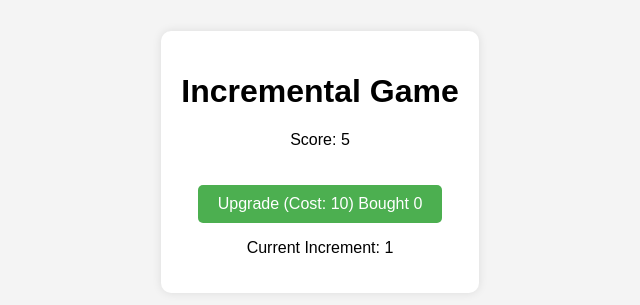
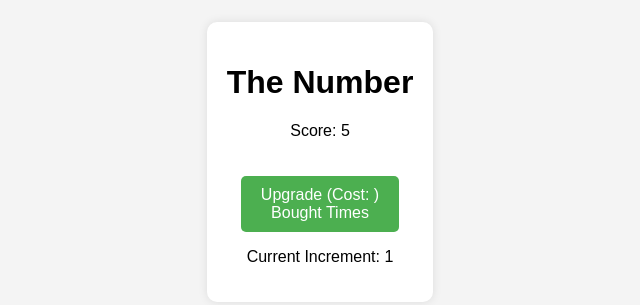
Before and after one commit to matfat55/The-Number, a plain HTML site: page index.html in a window 1280 px wide. Shown: the part 238-543 px from the top of the page, without its empty margins (320-960 px from the left). Drawn offline with Linux system fonts and the light colour scheme.

Commit message:
maybe itll work now?

```diff
--- a/index.html
+++ b/index.html
@@ -3,16 +3,16 @@
   <head>
     <meta charset="UTF-8" />
     <meta name="viewport" content="width=device-width, initial-scale=1.0" />
-    <title>Incremental Game</title>
+    <title>The Number</title>
     <link rel="stylesheet" href="styles.css" />
   </head>
   <body>
     <div id="game-container">
-      <h1>Incremental Game</h1>
+      <h1>The Number</h1>
       <p>Score: <span id="score">0</span></p>
       <button id="upgrade-btn">
-        Upgrade (Cost: <span id="upgrade-cost">10</span>)
-        Bought <span id="times-bought">0</span>
+        Upgrade (Cost: <span id="upgrade-cost"></span>) <br>
+        Bought <span id="times-bought"></span> Times
       </button>
       <p>Current Increment: <span id="increment-value">1</span></p>
     </div>
```
